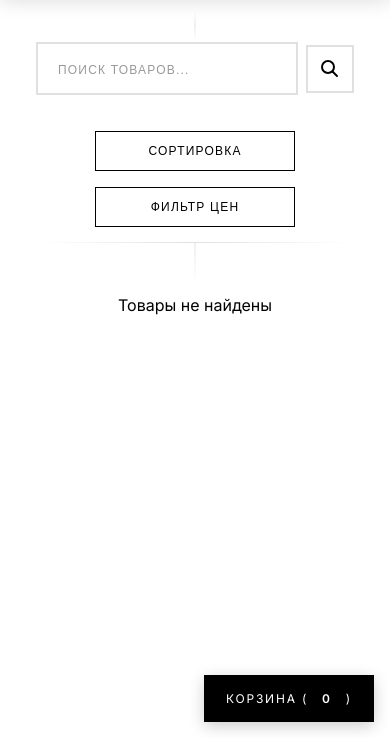
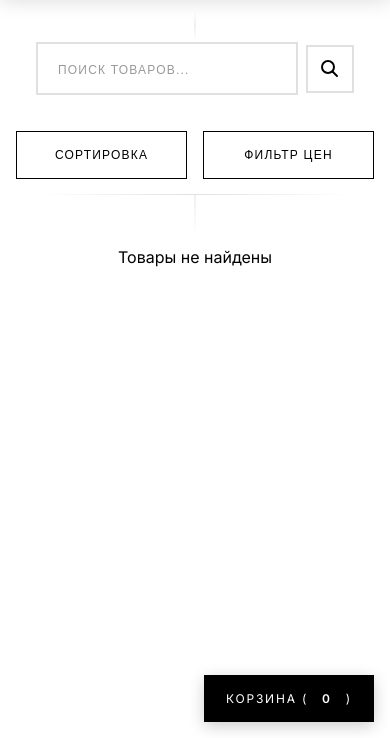
Before and after one commit to fine322223/bogato, a plain HTML site: page index.html in a window 390 px wide. Shown: the part 106-844 px from the top of the page. Drawn offline with Linux system fonts and the light colour scheme.

Commit message:
fix interface

```diff
--- a/css/styles.css
+++ b/css/styles.css
@@ -160,6 +160,10 @@
     font-size: 12px;
     position: relative;
     transition: all 0.2s ease;
+    height: 48px;
+    display: inline-flex;
+    align-items: center;
+    justify-content: center;
   }
 
   .filters button::before {
@@ -670,12 +674,13 @@
 
     .filters {
       padding: 0 16px 16px;
-      flex-direction: column;
+      flex-direction: row;
       align-items: center;
+      justify-content: center;
     }
 
     .filters button {
-      width: 100%;
+      flex: 1;
       max-width: 200px;
     }
 
```
